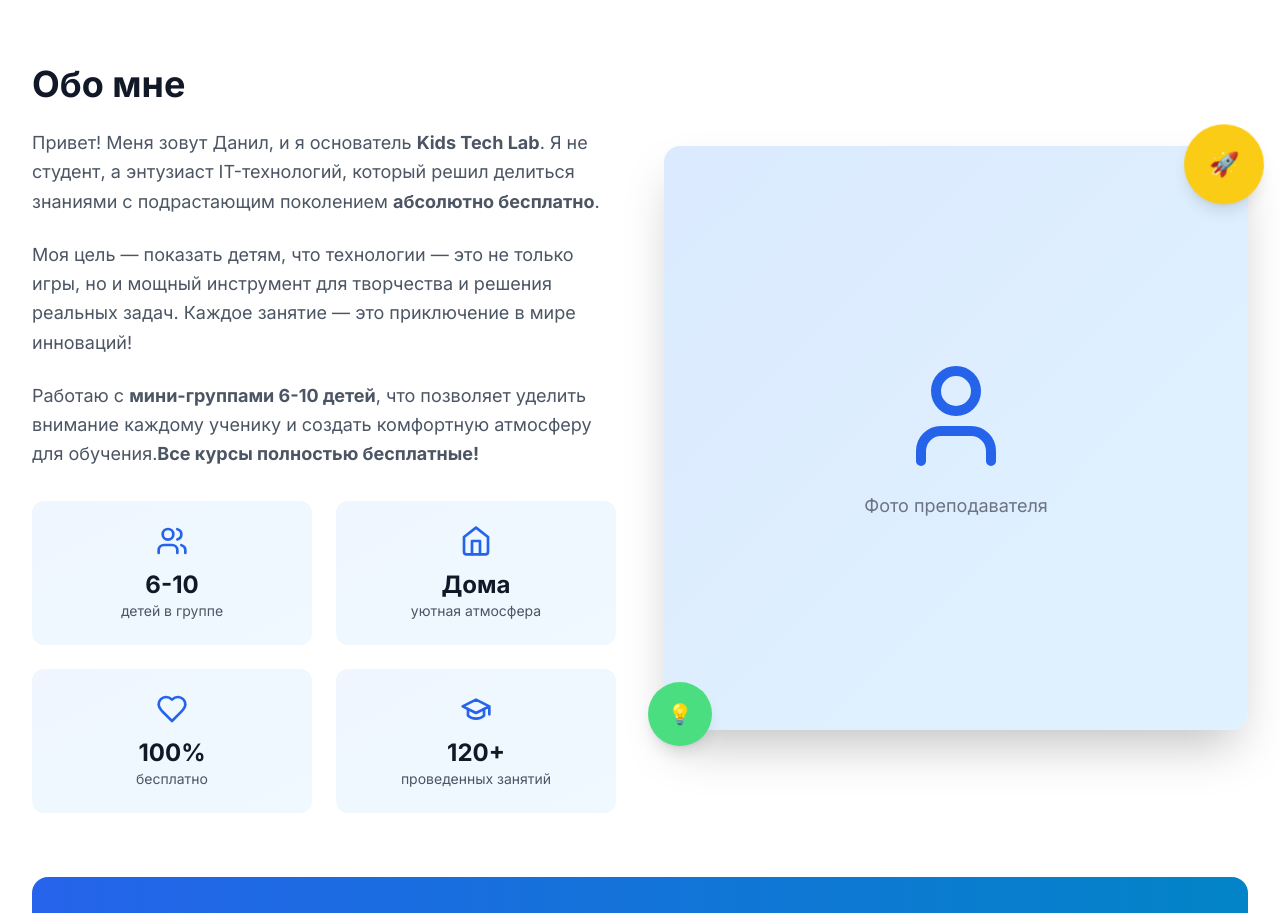
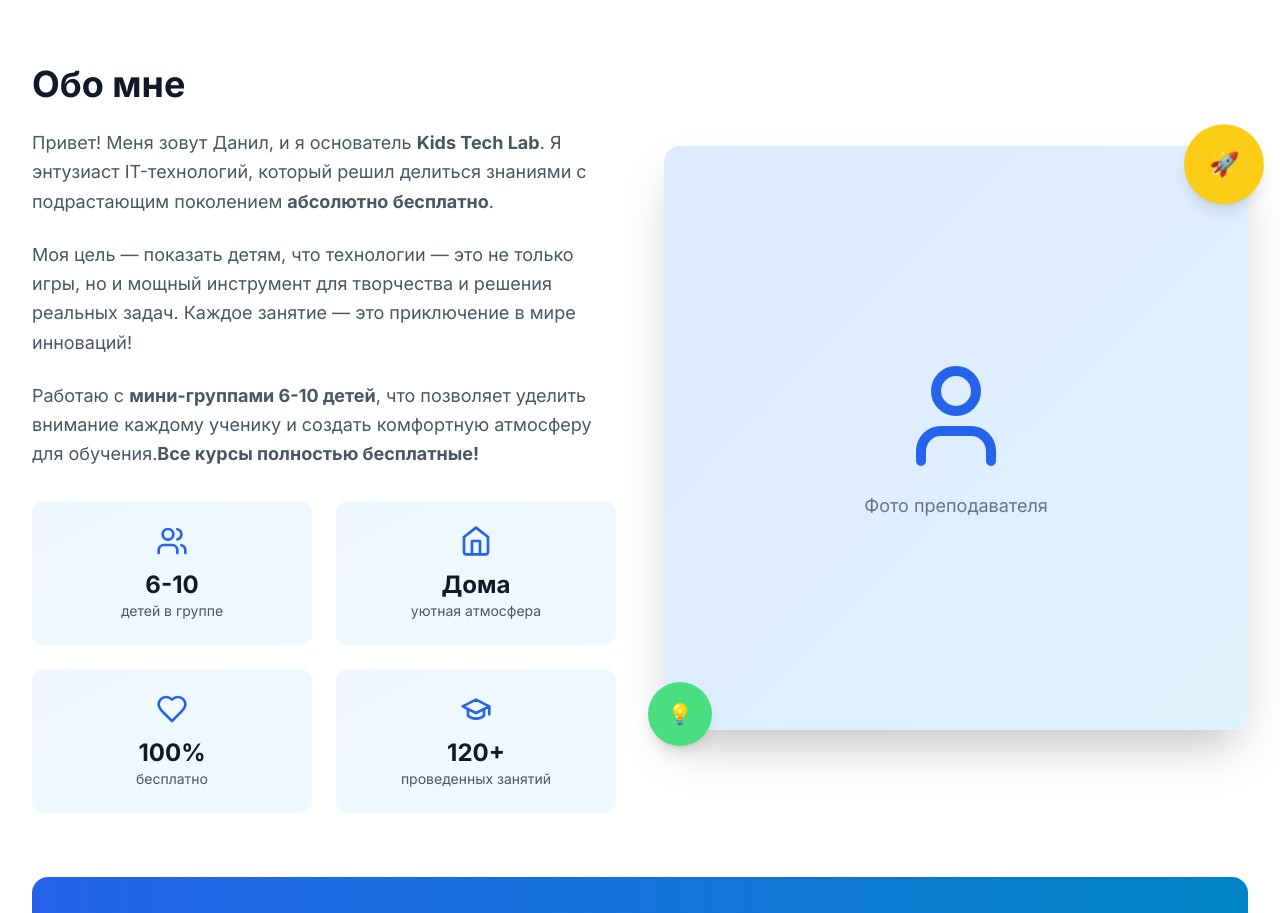
Before and after one commit to ddfeeevv/kids-tech-lab-landing-public, a React (Create React App) app: page / in a window 1280 px wide. Shown: the part 800-1713 px from the top of the page. Built offline with nearby package versions, Linux system fonts and the light colour scheme; the HTML template or start-up script is replaced by a standard one.

Commit message:
Simplify instructor description
✅ Removed 'Я не студент' phrase
✅ Simplified to 'Я энтузиаст IT-технологий'

```diff
--- a/src/sections/About.js
+++ b/src/sections/About.js
@@ -48,7 +48,7 @@ const About = () => {
               <div className="space-y-6 text-lg text-gray-600 leading-relaxed">
                 <p>
                   Привет! Меня зовут Данил, и я основатель <strong>Kids Tech Lab</strong>.
-                  Я не студент, а энтузиаст IT-технологий, который решил делиться знаниями с
+                  Я энтузиаст IT-технологий, который решил делиться знаниями с
                   подрастающим поколением <strong>абсолютно бесплатно</strong>.
                 </p>
                 <p>
```
